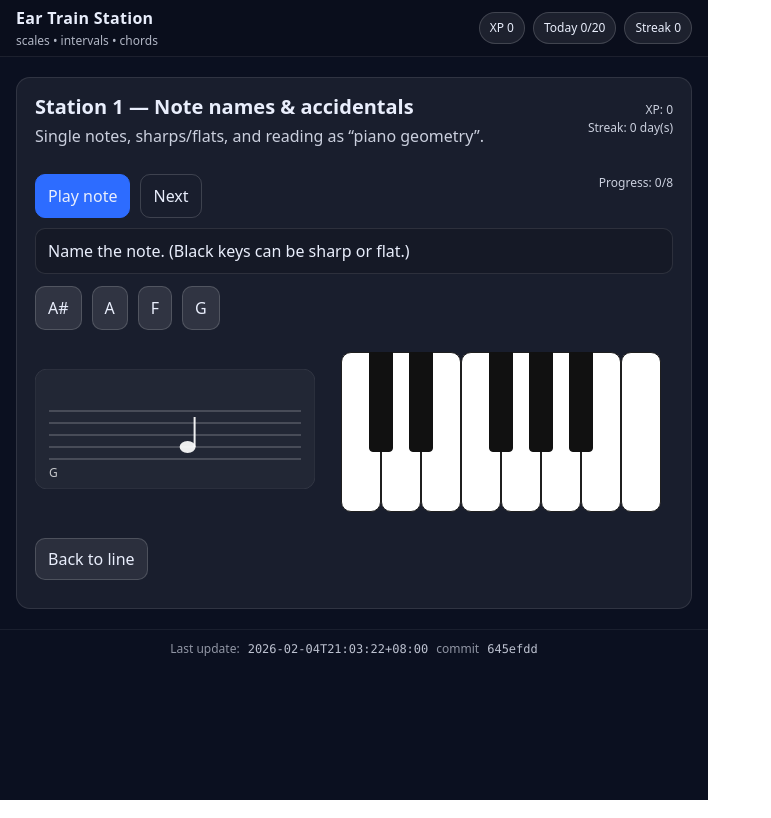
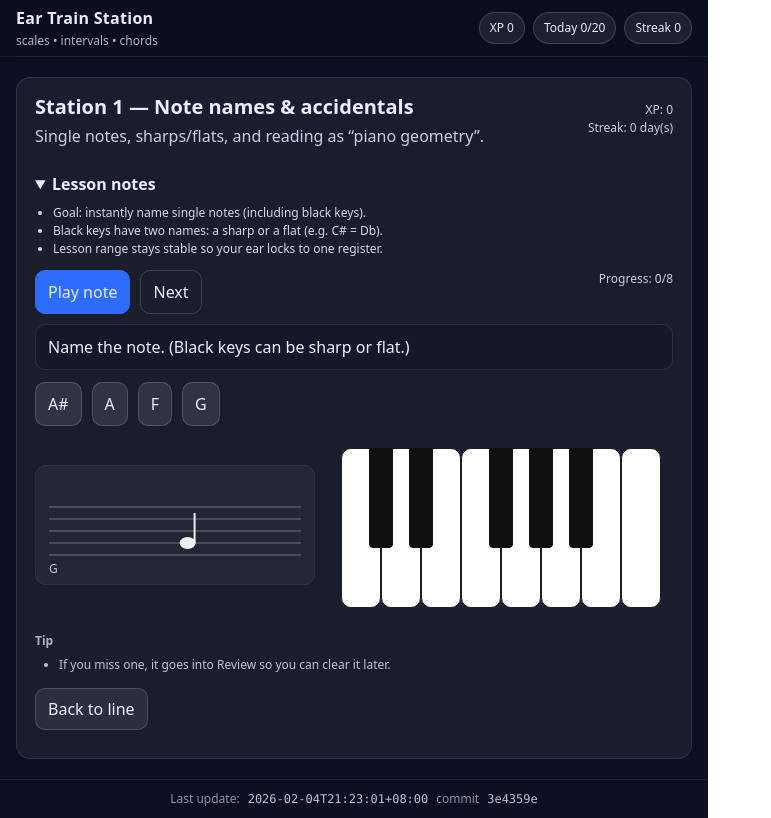
Before and after one commit to wpwcbc/ear-train-station, a React (Vite) app: page /station/S1_NOTES in a window 1280 px wide. Shown: the whole page, without its empty margins (0-771 px from the left). Built offline with nearby package versions, Linux system fonts and the light colour scheme.

Commit message:
Add Duolingo-style lesson notes primer per station

```diff
--- a/src/buildInfo.ts
+++ b/src/buildInfo.ts
@@ -1,6 +1,6 @@
 // AUTO-GENERATED by scripts/gen-build-info.mjs
 export const BUILD_INFO = {
-  commit: "645efdd",
-  committedAt: "2026-02-04T21:03:22+08:00",
-  builtAt: "2026-02-04T13:22:45.426Z",
+  commit: "3e4359e",
+  committedAt: "2026-02-04T21:23:01+08:00",
+  builtAt: "2026-02-04T13:41:40.146Z",
 } as const;
--- /dev/null
+++ b/src/lib/stationCopy.ts
@@ -0,0 +1,77 @@
+import type { StationId } from './progress';
+
+export type StationCopy = {
+  /** Short, Duolingo-style primer shown above the exercise. */
+  primer: string[];
+  /** Optional extra tip shown under the exercise. */
+  tips?: string[];
+};
+
+const COPY: Partial<Record<StationId, StationCopy>> = {
+  S1_NOTES: {
+    primer: [
+      'Goal: instantly name single notes (including black keys).',
+      'Black keys have two names: a sharp or a flat (e.g. C# = Db).',
+      'Lesson range stays stable so your ear locks to one register.',
+    ],
+    tips: ['If you miss one, it goes into Review so you can clear it later.'],
+  },
+  T1_NOTES: {
+    primer: ['10 questions. Wider register (G2 and up). Need 8/10 to pass.'],
+  },
+  S2_MAJOR_SCALE: {
+    primer: [
+      'Major scale formula: W W H W W W H.',
+      'Spelling rule: letter names must ascend (no skipping letters).',
+      'Listen for the target degree, answer with correct note spelling.',
+    ],
+  },
+  T2_MAJOR_SCALE: {
+    primer: ['10 questions. Identify the prompted scale degree with correct spelling. Need 8/10.'],
+  },
+  S3_INTERVALS: {
+    primer: [
+      'Intervals are distance from a root note, measured in semitones.',
+      'Learn them as labels (m3, M3, P5…) but also as “how far” you feel.',
+    ],
+  },
+  T3_INTERVALS: {
+    primer: ['10 questions. Name the interval by ear across a wider register. Need 8/10.'],
+  },
+  S4_TRIADS: {
+    primer: [
+      'Triads = root + 3rd + 5th.',
+      'Quality is determined by the intervals from the root:',
+      'Major = 0-4-7 · Minor = 0-3-7 · Diminished = 0-3-6.',
+    ],
+  },
+  T5_TRIADS: {
+    primer: ['10 questions. Identify triad quality by ear in a wider register. Need 8/10.'],
+  },
+  S5_DIATONIC_TRIADS: {
+    primer: [
+      'In a major key, stacking 1-3-5 on each scale degree yields fixed qualities:',
+      'I maj · ii min · iii min · IV maj · V maj · vi min · vii° dim.',
+    ],
+  },
+  S6_FUNCTIONS: {
+    primer: [
+      'Function families (major key):',
+      'Tonic = I iii vi (rest) · Subdominant = ii IV (move) · Dominant = V vii° (tension).',
+      'We want fast grouping — not perfect theory debates.',
+    ],
+  },
+  S7_DEGREES: {
+    primer: [
+      'Scale degrees have names (roles):',
+      '1 tonic · 2 supertonic · 3 mediant · 4 subdominant · 5 dominant · 6 submediant · 7 leading tone.',
+    ],
+  },
+  T4_DEGREES: {
+    primer: ['10 questions. Identify degree names across a wider register. Need 8/10.'],
+  },
+};
+
+export function stationCopy(id: StationId): StationCopy | null {
+  return COPY[id] ?? null;
+}
--- a/src/pages/StationPage.tsx
+++ b/src/pages/StationPage.tsx
@@ -4,6 +4,7 @@ import type { StationId, Progress } from '../lib/progress';
 import { applyStudyReward, markStationDone } from '../lib/progress';
 import { addMistake } from '../lib/mistakes';
 import { STATIONS, nextStationId, isStationUnlocked } from '../lib/stations';
+import { stationCopy } from '../lib/stationCopy';
 import { PianoKeyboard } from '../components/PianoKeyboard';
 import { StaffNote } from '../components/StaffNote';
 import { piano } from '../audio/piano';
@@ -23,6 +24,8 @@ export function StationPage({ progress, setProgress }: { progress: Progress; set
   const done = progress.stationDone[id];
   const nextId = nextStationId(id);
   const nextUnlocked = nextId ? isStationUnlocked(progress, nextId) : false;
+
+  const copy = stationCopy(id);
 
   const [seed, setSeed] = useState(1);
 
@@ -690,7 +693,16 @@ export function StationPage({ progress, setProgress }: { progress: Progress; set
       </div>
 
       {done ? (
-        <div className="result r_correct" style={{ display: 'flex', justifyContent: 'space-between', alignItems: 'center', gap: 12, flexWrap: 'wrap' }}>
+        <div
+          className="result r_correct"
+          style={{
+            display: 'flex',
+            justifyContent: 'space-between',
+            alignItems: 'center',
+            gap: 12,
+            flexWrap: 'wrap',
+          }}
+        >
           <div>
             <div style={{ fontWeight: 700 }}>Completed.</div>
             <div style={{ fontSize: 12, opacity: 0.9 }}>Nice — keep the chain going.</div>
@@ -700,6 +712,19 @@ export function StationPage({ progress, setProgress }: { progress: Progress; set
             {nextId && nextUnlocked ? <Link className="linkBtn" to={`/station/${nextId}`}>Next</Link> : null}
           </div>
         </div>
+      ) : null}
+
+      {copy ? (
+        <details style={{ marginTop: 10 }} open>
+          <summary style={{ cursor: 'pointer', fontWeight: 700 }}>Lesson notes</summary>
+          <div style={{ marginTop: 8, fontSize: 12, opacity: 0.9, lineHeight: 1.5 }}>
+            <ul style={{ margin: 0, paddingLeft: 18 }}>
+              {copy.primer.map((t, i) => (
+                <li key={i}>{t}</li>
+              ))}
+            </ul>
+          </div>
+        </details>
       ) : null}
 
       {id === 'S1_NOTES' ? (
@@ -1111,6 +1136,17 @@ export function StationPage({ progress, setProgress }: { progress: Progress; set
         <div className="result">Content for this station is next.</div>
       )}
 
+      {copy?.tips?.length ? (
+        <div style={{ marginTop: 12, fontSize: 12, opacity: 0.8, lineHeight: 1.5 }}>
+          <div style={{ fontWeight: 700, opacity: 0.9 }}>Tip</div>
+          <ul style={{ margin: 6, paddingLeft: 18 }}>
+            {copy.tips.map((t, i) => (
+              <li key={i}>{t}</li>
+            ))}
+          </ul>
+        </div>
+      ) : null}
+
       <div className="row" style={{ marginTop: 14 }}>
         <Link className="linkBtn" to="/">Back to line</Link>
       </div>
```
